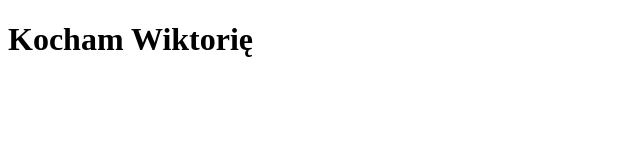
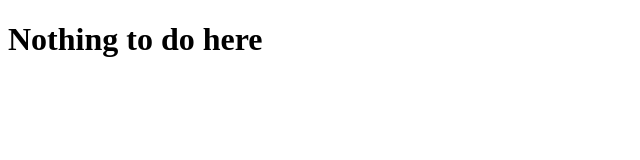
Before and after one commit to mat-rr/mat-rr.github.io, a plain HTML site: page index.html in a window 1280 px wide. Shown: the whole page, without its empty margins (0-640 px from the left). Drawn offline with Linux system fonts and the light colour scheme.

Commit message:
Update index.html

```diff
--- a/index.html
+++ b/index.html
@@ -1,6 +1,6 @@
 <!DOCTYPE html>
 <html>
 <body>
-<h1>Kocham Wiktorię</h1>
+<h1>Nothing to do here</h1>
 </body>
 </html>
```
